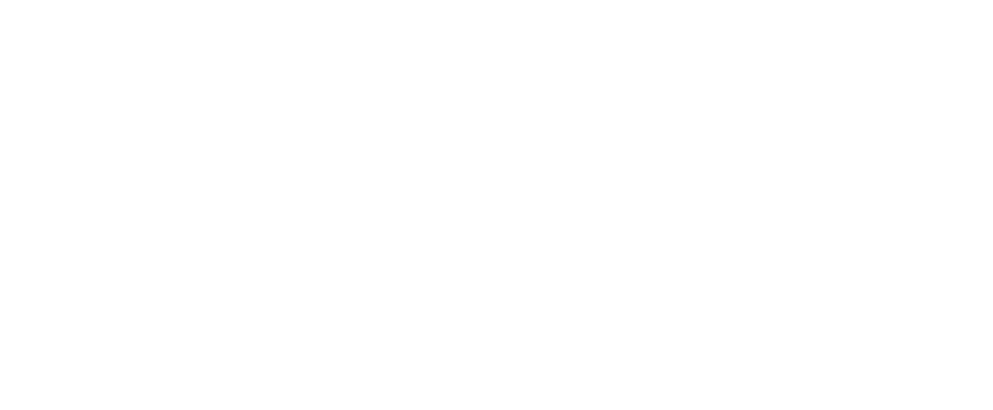
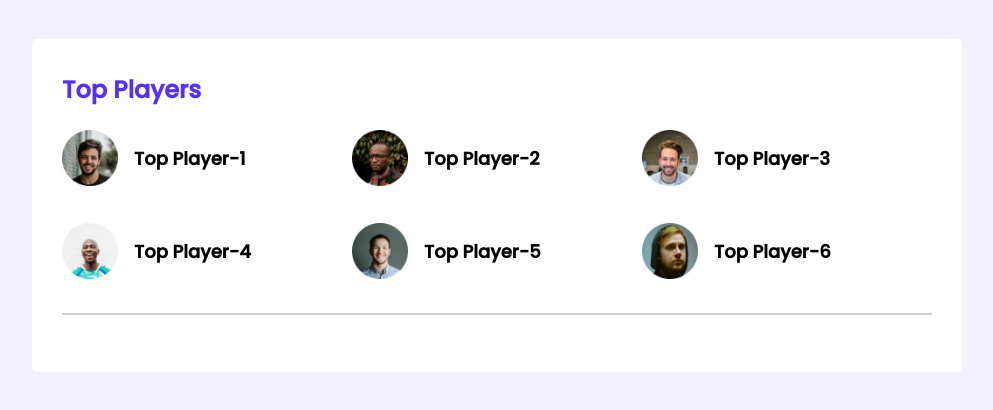
Before and after one commit to Jobayer-ak/practice-leader-board, a plain HTML site: page index.html in a window 1280 px wide. Shown: the whole page, without its empty margins (151-1144 px from the left). Drawn offline with Linux system fonts and the light colour scheme.

Commit message:
top players

```diff
--- a/index.html
+++ b/index.html
@@ -1,10 +1,55 @@
 <!DOCTYPE html>
 <html lang="en">
-  <head>
+  <h3 class="player-name" ad>
     <meta charset="UTF-8" />
     <meta http-equiv="X-UA-Compatible" content="IE=edge" />
     <meta name="viewport" content="width=device-width, initial-scale=1.0" />
-    <title>Document</title>
+    <!--font awesome -->
+    <script
+      src="https://kit.fontawesome.com/ad28c0bcc4.js"
+      crossorigin="anonymous"
+    ></script>
+    <!-- styles -->
+    <link rel="stylesheet" href="styles/style.css" />
+    <title>Practice Leader Board</title>
   </head>
-  <body></body>
+  <body>
+    <!-- Main section start -->
+    <!-- Top Players and Top Blogs-->
+    <main>
+      <section class="container">
+        <div class="top-players">
+          <h2 class="section-title">Top Players</h2>
+          <div class="players">
+            <div class="player">
+              <img src="images/players/player-1.png" alt="" />
+              <h3 class="player-name">Top Player-1</h3>
+            </div>
+            <div class="player">
+              <img src="images/players/player-2.png" alt="" />
+              <h3 class="player-name">Top Player-2</h3>
+            </div>
+            <div class="player">
+              <img src="images/players/player-3.png" alt="" />
+              <h3 class="player-name">Top Player-3</h3>
+            </div>
+            <div class="player">
+              <img src="images/players/player-4.png" alt="" />
+              <h3 class="player-name">Top Player-4</h3>
+            </div>
+            <div class="player">
+              <img src="images/players/player-5.png" alt="" />
+              <h3 class="player-name">Top Player-5</h3>
+            </div>
+            <div class="player">
+              <img src="images/players/player-6.png" alt="" />
+              <h3 class="player-name">Top Player-6</h3>
+            </div>
+          </div>
+        </div>
+        <hr>
+      </section>
+    </main>
+    <!-- Main section End -->
+  </body>
 </html>
--- a/styles/style.css
+++ b/styles/style.css
@@ -0,0 +1,52 @@
+/* fonts */
+@import url('https://fonts.googleapis.com/css2?family=Poppins:wght@500&display=swap');
+
+/*========= common styles or utilities* ============*/
+body{
+    font-family: 'Poppins', sans-serif;
+    background-color: #F3F1FF;
+}
+main{
+    display: flex;
+    flex-direction: column;
+    /* justify-content: center; */
+    align-items: center;
+}
+.container{
+    background-color: #FFFFFF;
+    width: 870px;
+    padding: 30px;
+    margin-top: 21px;
+    border-radius: 5px;
+}
+hr{
+   border: 1px solid #D1D1D1;
+   margin-bottom: 27px;
+}
+/*============= Top Players ============== */
+.top-players{
+    margin-bottom: 30px;
+}
+.section-title{
+    color: #562EFF;
+    font-size: 24px;
+    margin-top: 3px;
+}
+.players{
+    display: grid;
+    /* grid-template-columns: 1fr 1fr 1fr; */
+    grid-template-columns: repeat(3, 1fr);
+    grid-row-gap: 30px;
+}
+.player{
+    display: flex;
+    align-items: center;
+}
+.player img{
+    width: 56px;
+    height: 56px;
+}
+.player-name{
+    margin-left: 16px;
+    font-size: 18px;
+}
```
